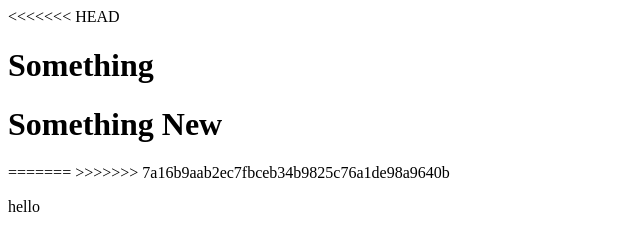
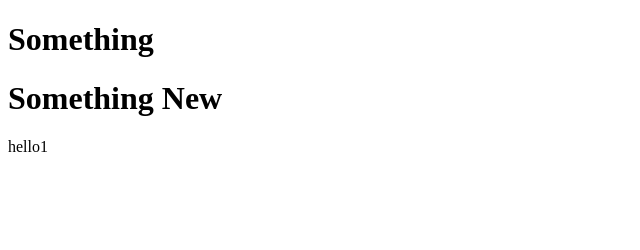
Before and after one commit to thamiem-n/githubtest, a plain HTML site: page index.html in a window 1280 px wide. Shown: the whole page, without its empty margins (0-640 px from the left). Drawn offline with Linux system fonts and the light colour scheme.

Commit message:
annotations removal

```diff
--- a/index.html
+++ b/index.html
@@ -7,12 +7,10 @@
     <title>GITHUB</title>
 </head>
 <body>
-<<<<<<< HEAD
     <h1>Something</h1>
     <h1>Something New</h1>
-=======
->>>>>>> 7a16b9aab2ec7fbceb34b9825c76a1de98a9640b
 
-    <p>hello</p>
+
+    <p>hello1</p>
 </body>
 </html>
```
